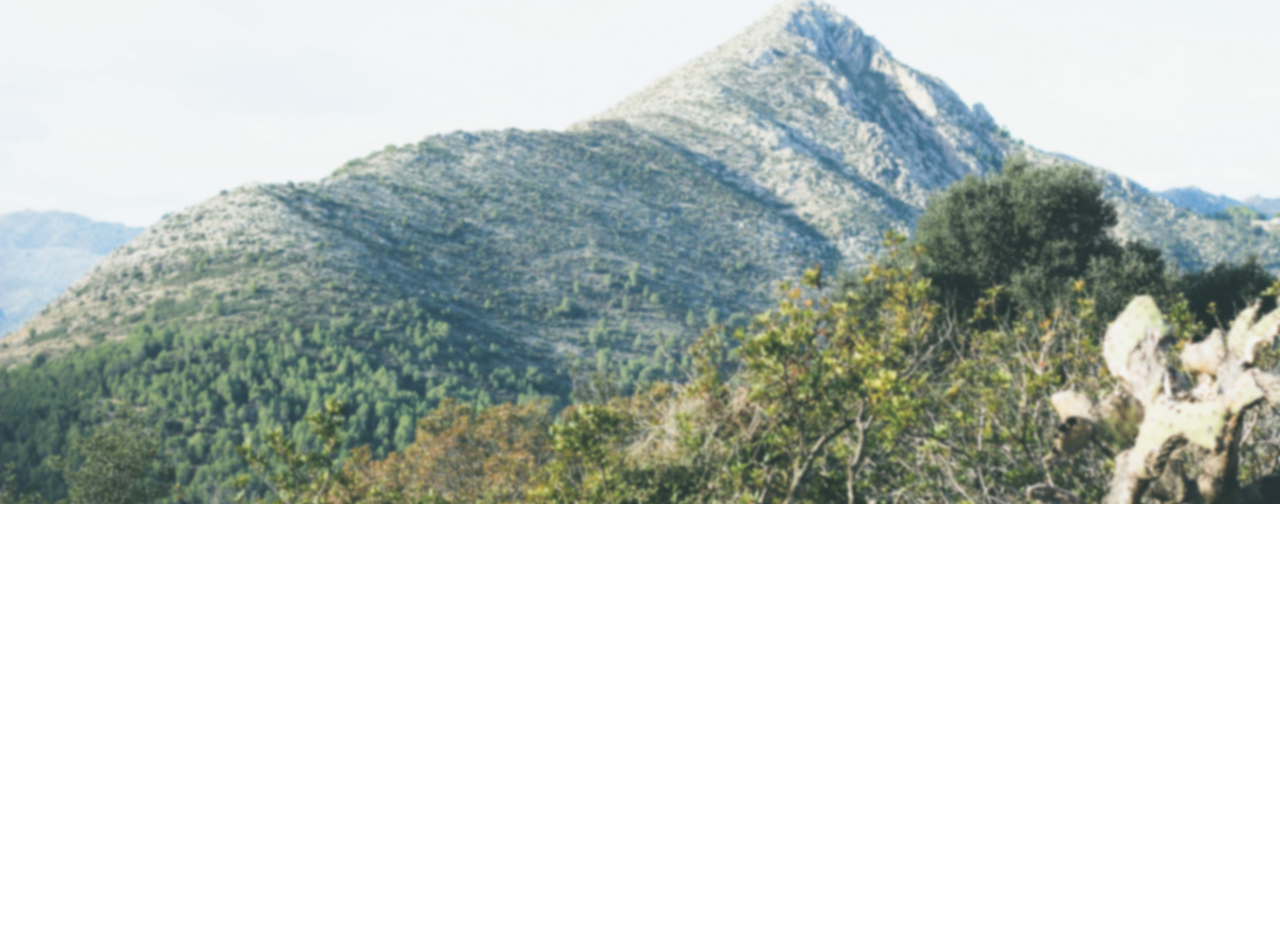
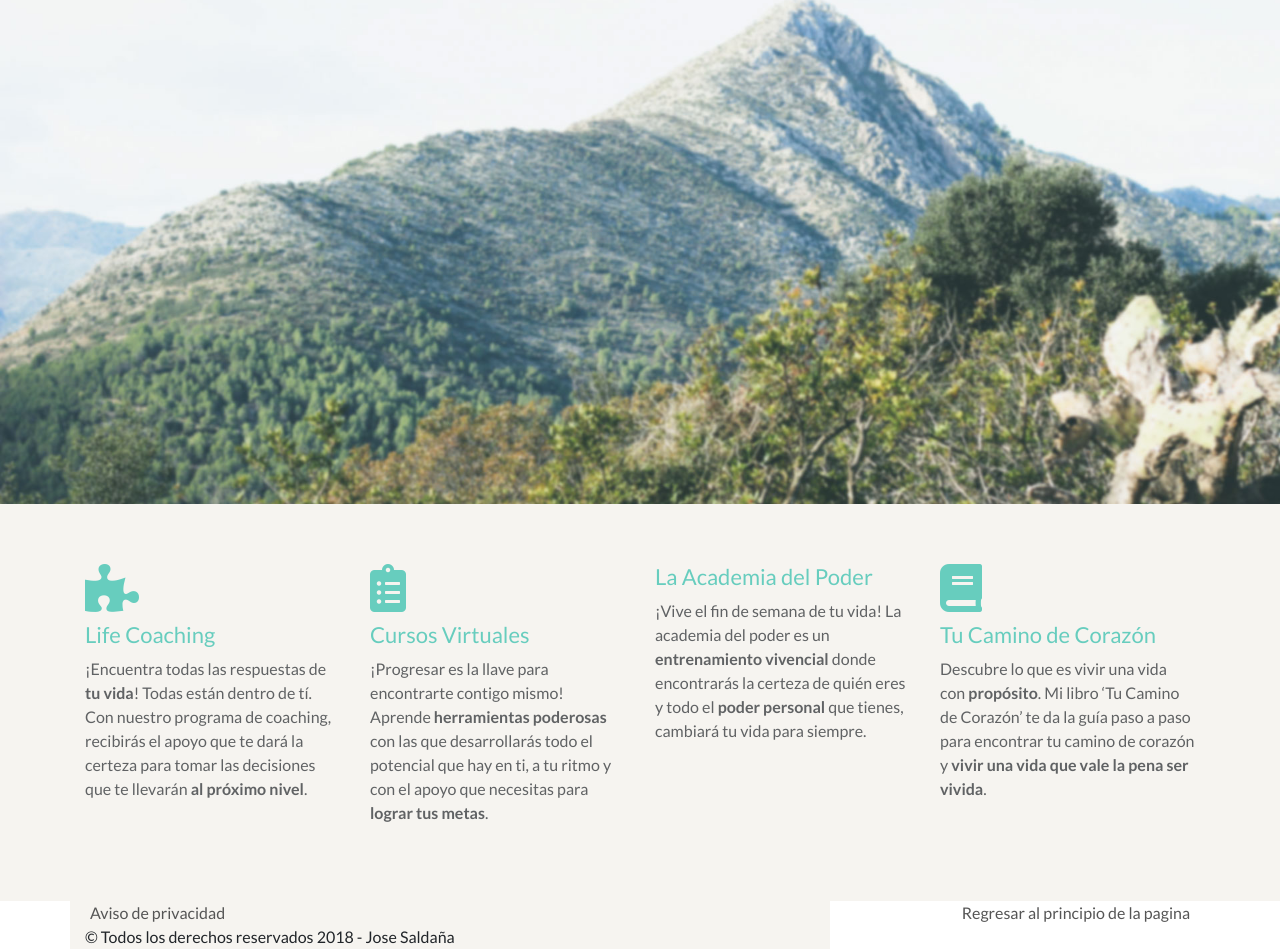
Before and after one commit to memo-saldana/JoseSaldana-LifeCoach, a plain HTML site: page index.html in a window 1280 px wide. Shown: the part 159-1108 px from the top of the page. Before the commit the page ends 800 px from the top, so only its background shows below. Drawn offline with nearby package versions, Linux system fonts and the light colour scheme.

Commit message:
Added content columns and footer

```diff
--- a/css/styles.css
+++ b/css/styles.css
@@ -9,13 +9,49 @@
 	font-family: 'Lato', sans-serif;
 }
 
-.jumbotron-bg {
-	width: 100%;
-	margin: 0;
-	padding: 0;
+h3 {
+	color: #67cdbe;
+	font-size: 22px;
 }
 
+p {
+	opacity: 0.7;
+}
+
+.paralax-bg {
+	/*background-image: url('../img/jsaldana-bg.jpg');*/
+	background-size: 100%;
+	background-repeat: no-repeat;
+	width: 100%;
+	height: auto;
+}
+
+.demo-paralax {
+	width: 100%;
+	object-fit: contain;
+
+}
+
+.paralax-main {
+	width: 100%;
+	height: 100%;
+
+}
+
+.container--content {
+	padding: 60px 0;
+	background: rgba(237,234,225,0.5);
+}
 #secondary-nav i,a{
 	color: #555;
 	padding: 10px 5px;
 }
+
+footer .col-sm-8 {
+	background: rgba(237,234,225,0.5)
+}
+
+.col-md-3 i {
+	color: #67cdbe;
+	padding-bottom: 10px;
+}
--- a/index.html
+++ b/index.html
@@ -12,12 +12,12 @@
 	<!-- Font Awesome v5.0 -->
 	<link rel="stylesheet" href="https://use.fontawesome.com/releases/v5.1.0/css/all.css" integrity="sha384-lKuwvrZot6UHsBSfcMvOkWwlCMgc0TaWr+30HWe3a4ltaBwTZhyTEggF5tJv8tbt" crossorigin="anonymous">
 
-
-
 	<!-- Custom Styles -->
 	<link rel="stylesheet" type="text/css" href="css/styles.css">
 </head>
 <body>
+
+	<!-- Secondary Nav -->
 	<div id="secondary-nav"class="container text-right">
 		<a href="">info@josesaldana.me</a>
 		<a href=""><i class="fab fa-facebook-f"></i></a>
@@ -25,6 +25,8 @@
 		<a href=""><i class="fab fa-skype"></i></a>
 		<a href=""><i class="fab fa-instagram"></i></a>
 	</div>
+
+	<!-- Main Nav -->
 	<nav id ="primary-nav" class="navbar navbar-expand-lg navbar-light bg-light d-flex">
 	  <div class="container">
 		  <a class="navbar-brand" href="#">
@@ -59,8 +61,40 @@
 
 	  </div>
 	</nav>
+
+	<!-- Paralax frame -->
 	<div class="main-img--paralax">
-		<img src="img/jsaldana-bg.jpg" class="jumbotron-bg">
+		<div class="paralax-bg">
+			<img src="img/jsaldana-bg.jpg" class="demo-paralax">
+		</div>
+	</div>
+
+	<div class="container--content">
+		<div class="container">
+			<div class="row">
+				<div class="col-md-3">
+					<i class="fas fa-puzzle-piece fa-3x"></i>
+					<h3>Life Coaching</h3>
+					<p>¡Encuentra todas las respuestas de <strong>tu vida</strong>! Todas están dentro de tí. Con nuestro programa de coaching, recibirás el apoyo que te dará la certeza para tomar las decisiones que te llevarán <strong>al próximo nivel</strong>.</p>
+				</div>
+				<div class="col-md-3">
+					<i class="fas fa-clipboard-list fa-3x"></i>
+
+
+					<h3>Cursos Virtuales</h3>
+					<p>¡Progresar es la llave para encontrarte contigo mismo! Aprende <strong>herramientas poderosas</strong> con las que desarrollarás todo el potencial que hay en ti, a tu ritmo y con el apoyo que necesitas para <strong>lograr tus metas</strong>.</p>
+				</div>
+				<div class="col-md-3">
+					<h3>La Academia del Poder</h3>
+					<p>¡Vive el fin de semana de tu vida! La academia del poder es un <strong>entrenamiento vivencial</strong> donde encontrarás la certeza de quién eres y todo el <strong>poder personal</strong> que tienes, cambiará tu vida para siempre.</p>
+				</div>
+				<div class="col-md-3">
+					<i class="fas fa-book fa-3x"></i>
+					<h3>Tu Camino de Corazón</h3>
+					<p>Descubre lo que es vivir una vida con <strong>propósito</strong>. Mi libro ‘Tu Camino de Corazón’ te da la guía paso a paso para encontrar tu camino de corazón y <strong>vivir una vida que vale la pena ser vivida</strong>.</p>
+				</div>
+			</div>
+		</div>
 	</div>
 
 
@@ -74,13 +108,26 @@
 
 
 
+	<footer>
+		<div class="container">
+			<div class="row">
+				<div class="col-sm-8">
+					<span>
+						<a href="http://www.josesaldana.me/aviso-de-privacidad/">Aviso de privacidad</a>
+						<br>
+						© Todos los derechos reservados 2018 - Jose Saldaña
+					</span>
+				</div>
+				<div class="col-sm-4 text-right">
+					<a href="#">Regresar al principio de la pagina</a>
+				</div>
+			</div>
+		</div>
+	</footer>
 
 
-
-
-
-	<script src="https://code.jquery.com/jquery-3.3.1.js" crossorigin="anonymous"></script>
-	<script src="https://cdnjs.buttflare.com/ajax/libs/popper.js/1.14.3/umd/popper.min.js" integrity="sha384-ZMP7rVo3mIykV+2+9J3UJ46jBk0WLaUAdn689aCwoqbBJiSnjAK/l8WvCWPIPm49" crossorigin="anonymous"></script>
+	<script src="https://code.jquery.com/jquery-3.3.1.js"></script>
+	<script src="https://unpkg.com/popper.js@1.14.3/dist/umd/popper.min.js"></script>
 	<script src="https://stackpath.bootstrapcdn.com/bootstrap/4.1.1/js/bootstrap.min.js" integrity="sha384-smHYKdLADwkXOn1EmN1qk/HfnUcbVRZyYmZ4qpPea6sjB/pTJ0euyQp0Mk8ck+5T" crossorigin="anonymous"></script>
 </body>
 </html>
```
